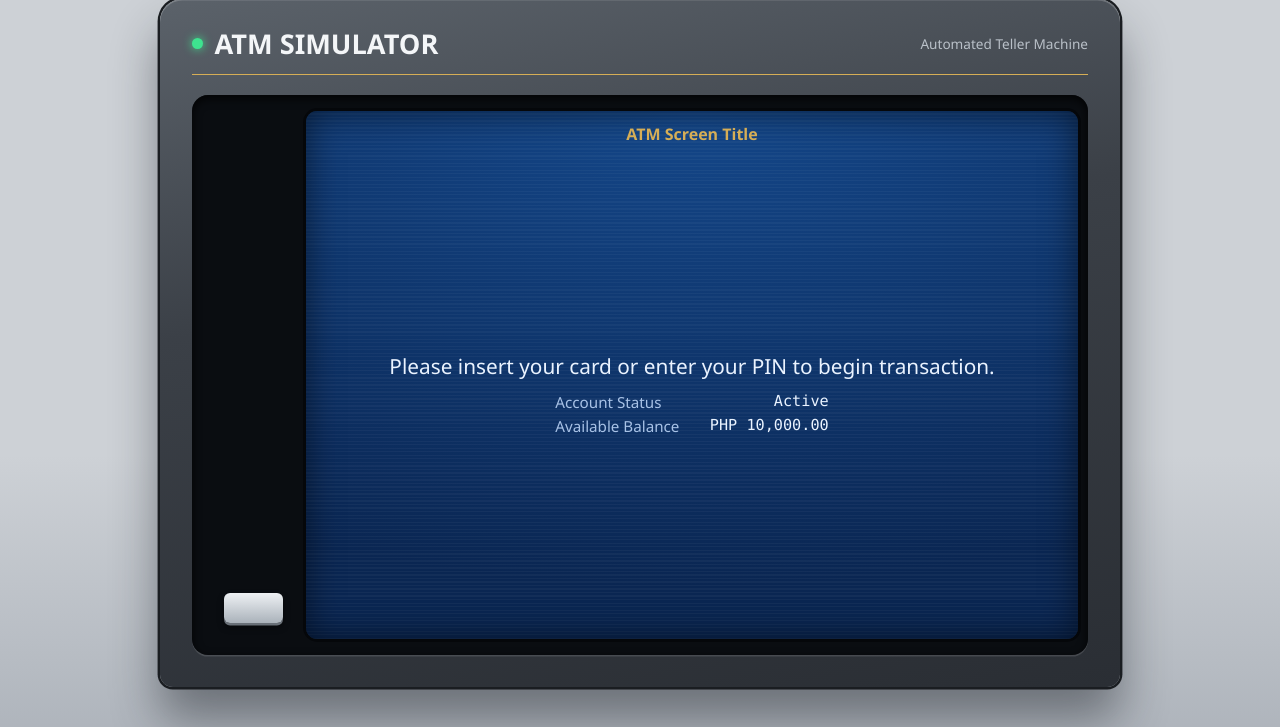
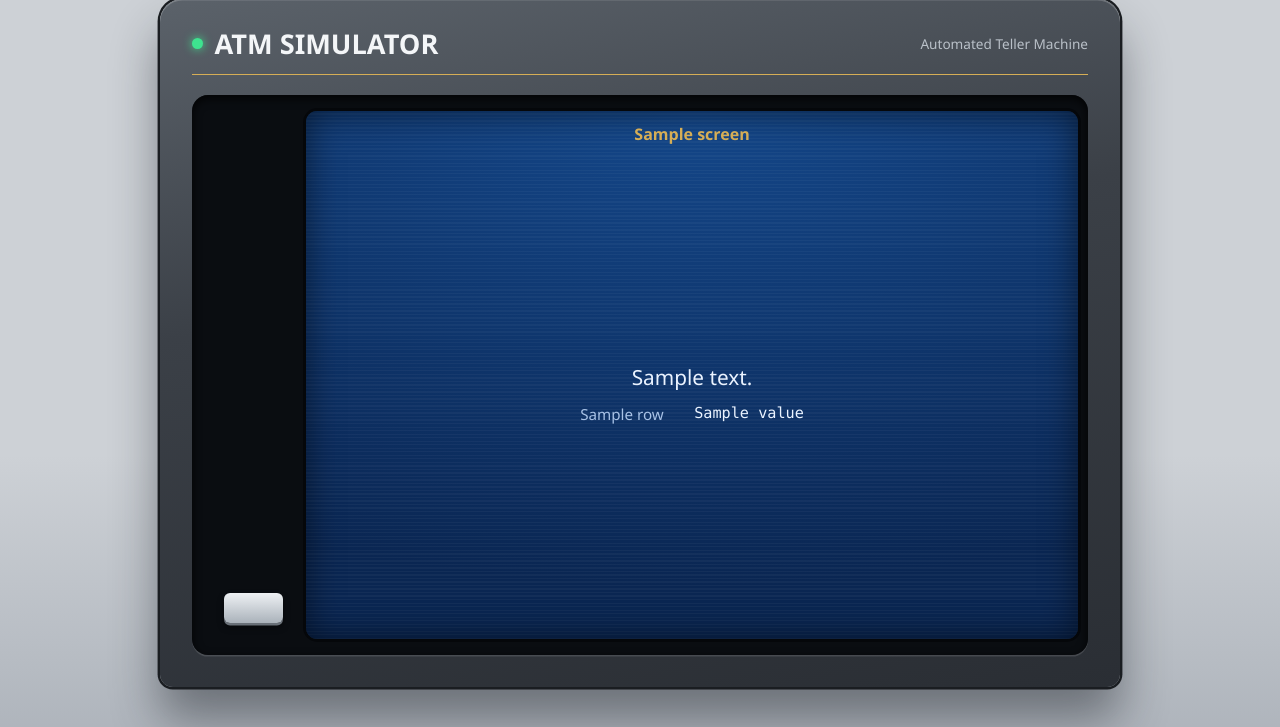
Before and after one commit to samgarina/group1-atm-simulator, a Django app: template atm_app/templates/atm_app/index.html in a window 1280 px wide. Shown: the part 25-752 px from the top of the page. Run offline with Django 5.2, Linux system fonts and the light colour scheme; the template is opened without the code that fills it: most values are stand-ins (such as "Sample title", 1, 10 or a date in 2020); parts of the project's set-up code (start-up, migrations or seed data) failed here and were passed over.

Commit message:
feat(ui): show balance and account type

```diff
--- a/atm_app/templates/atm_app/index.html
+++ b/atm_app/templates/atm_app/index.html
@@ -28,18 +28,20 @@
         </button>
       </div>
 
-      <div class="monitor" id="monitor" data-screen="placeholder_screen" data-input="pin">
-        <h2 class="monitor-title">ATM Screen Title</h2>
+      <div class="monitor" id="monitor" data-screen="{{ screen.name }}" data-input="{{ screen.input_mode }}">
+        <h2 class="monitor-title">{{ screen.title }}</h2>
 
         <div class="monitor-main">
-          <p class="monitor-message">Please insert your card or enter your PIN to begin transaction.</p>
+          <p class="monitor-message">{{ screen.message|linebreaksbr }}</p>
 
+          {% if screen.rows %}
           <dl class="monitor-rows">
-            <dt>Account Status</dt>
-            <dd>Active</dd>
-            <dt>Available Balance</dt>
-            <dd>PHP 10,000.00</dd>
+            {% for label, value in screen.rows %}
+            <dt>{{ label }}</dt>
+            <dd>{{ value }}</dd>
+            {% endfor %}
           </dl>
+          {% endif %}
 
           {% if screen.input_mode == "pin" %}
           <form id="entry-form" class="entry-form" method="post" action="{% url 'atm_app:submit_pin' %}">
```
